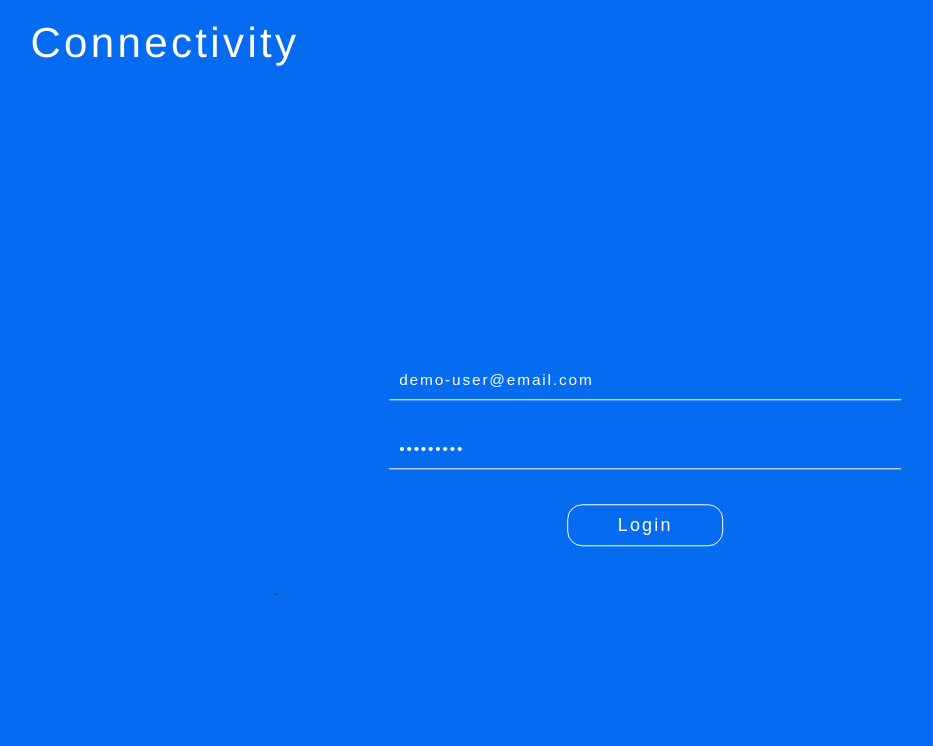
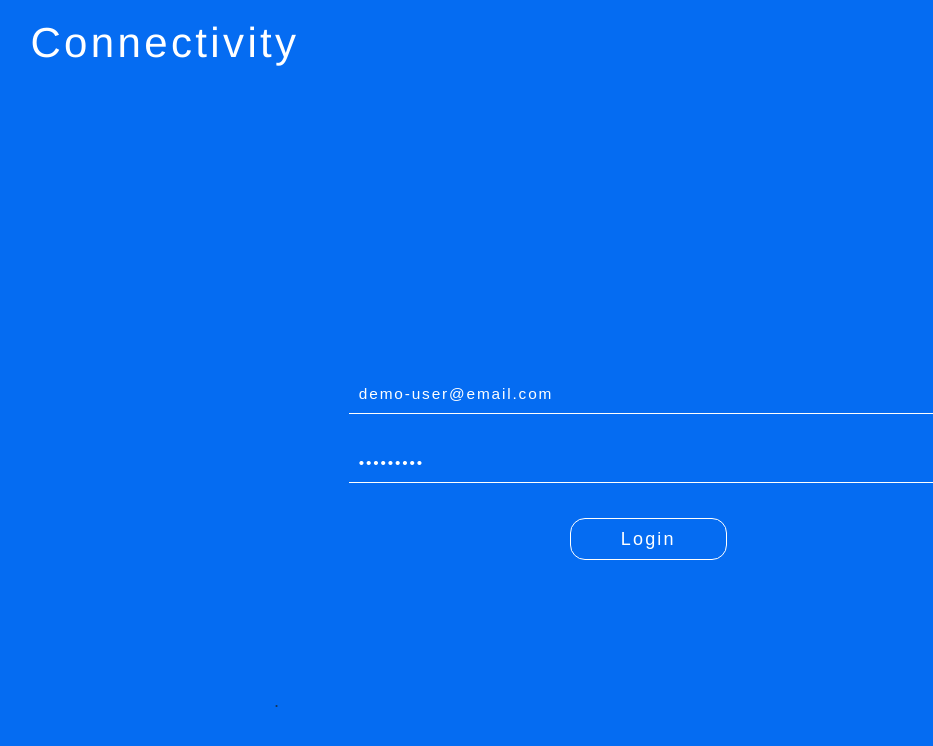
Before and after one commit to Amy-Braswell/connectivity, a React (Create React App) app: page /login in a window 1280 px wide. Shown: the top 746 px of the page, without its empty margins (8-941 px from the left). Built offline with nearby package versions, Linux system fonts and the light colour scheme.

Commit message:
adjusting styling

```diff
--- a/src/Pages/Home/Home.css
+++ b/src/Pages/Home/Home.css
@@ -1,5 +1,7 @@
 .App__main {
   background:#fff !important;
+  overflow-y: scroll;
+  transform: translate(-0%, -100vh);
   width: 100%;
   margin-top: 14vh;
   padding-bottom: 7vh;
@@ -11,7 +13,6 @@
   width: 100%;
   margin: 0 auto;
   padding: 0 5% 9vh;
-  transform: translate(-0%, -110vh);
   }
 
 .home__title {
@@ -53,7 +54,7 @@ textarea {
 /***************************For Tablets and Up****************************/
 
 @media (min-width: 1000px){
-  .home-main {
+  .App__main {
     transform: translate(0, 0);
   }
 }
--- a/src/Pages/Login/Login.css
+++ b/src/Pages/Login/Login.css
@@ -35,7 +35,7 @@ footer {
   max-height: 100vh;
   overflow-y: hidden;
   padding-left: 5%;
-  transform: translate(-0%, -110vh);
+  transform: translate(0%, -10vh);
 }
 
 .login-form {
@@ -183,20 +183,19 @@ footer {
 @media (min-width: 1000px){
 
   .login-section {
-    transform: translate(-3%, -30%);
+    transform: translate(0, -20%);
     padding-left: 0;
+    background-color:#056CF2;
   }
 
   .login-form {
-    transform: translate(-18%, -5%);
     width: 100%;
-    padding-left: 25%;
     padding-right: 25%;
   }
 
   .loading-login:after {
-    top: 61%;
-    left: 48%;
+    top: 58%;
+    left: 35%;
   }
 
 }
@@ -206,7 +205,7 @@ footer {
 @media (min-width: 1440px){
 
   .login-form {
-    transform: translate(-20%, -20%);
+    transform: translate(0%, -20%);
   }
 
   footer {
@@ -220,8 +219,8 @@ footer {
   }
 
   .loading-login:after {
-    top: 65%;
-    left: 49%;
+    top: 62%;
+    left: 36.5%;
   }
 }
 
@@ -230,12 +229,12 @@ footer {
 @media (min-width: 1680px){
 
   .login-form {
-    transform: translate(-23.5%, -28%);
+    transform: translate(0%, -25%);
   }
 
   .loading-login:after {
-    top: 67%;
-    left: 49%;
+    top: 64%;
+    left: 36.3%;
   }
 }
 
@@ -248,6 +247,6 @@ footer {
   }
 
   .loading-login:after {
-    top: 68.5%;
+    top: 65.5%;
   }
 }
--- a/src/Pages/Members/Members.css
+++ b/src/Pages/Members/Members.css
@@ -4,7 +4,6 @@
     width: 100%;
     margin: 0 auto;
     padding: 0 8%;
-    transform: translate(-0%, -100vh);
   }
 
 .members__title {
@@ -24,10 +23,6 @@
 /***************************For Tablets and Up****************************/
 @media (min-width: 1000px){
 
-    .members-main {
-      transform: translate(0, 0);
-    }
-
     .members__grid--container{
       grid-template-columns: 50% 50%;
     }
--- a/src/Pages/SingleMember/SingleMember.css
+++ b/src/Pages/SingleMember/SingleMember.css
@@ -3,7 +3,6 @@
   width: 100%;
   margin: 0 auto;
   padding: 0 5%;
-  transform: translate(-0%, -100vh);
 }
 
 .single-member__title {
@@ -167,10 +166,6 @@
 /******************************** TABLETS AND UP *******************************/
 @media (min-width: 1000px){
 
-  .single-member-main {
-    transform: translate(0, 0);
-  }
-
   .single-member-main .Button--back {
     top: -6.75vh;
   }
--- a/src/Pages/SinglePost/SinglePost.css
+++ b/src/Pages/SinglePost/SinglePost.css
@@ -3,7 +3,6 @@
   width: 100%;
   margin: 0 auto;
   padding: 0 5%;
-  transform: translate(-0%, -100vh);
 }
 
 .single-post__title {
@@ -220,10 +219,6 @@
 /******************************** TABLETS AND UP *******************************/
   @media (min-width: 1000px){
 
-    .single-post-main {
-      transform: translate(0, 0);
-    }
-
     .single-post-main .Button--back {
       top: -7vh;
     }
--- a/src/Pages/UpdateProfile/UpdateProfile.css
+++ b/src/Pages/UpdateProfile/UpdateProfile.css
@@ -7,7 +7,6 @@ form {
   width: 100%;
   margin: 0 auto;
   padding: 0 5%;
-  transform: translate(-0%, -100vh);
 }
 
 .update-member__title {
@@ -230,10 +229,6 @@ input.update-answer
 /******************************** IPAD AND UP *******************************/
 @media (min-width: 1000px){
 
-  .update-member-main {
-    transform: translate(0, 0);
-  }
-
   .update-pencil {
     top: 3vh;
   }
```
Also changed, not shown: 8 other files (tests, documents, lock files or other folders).
